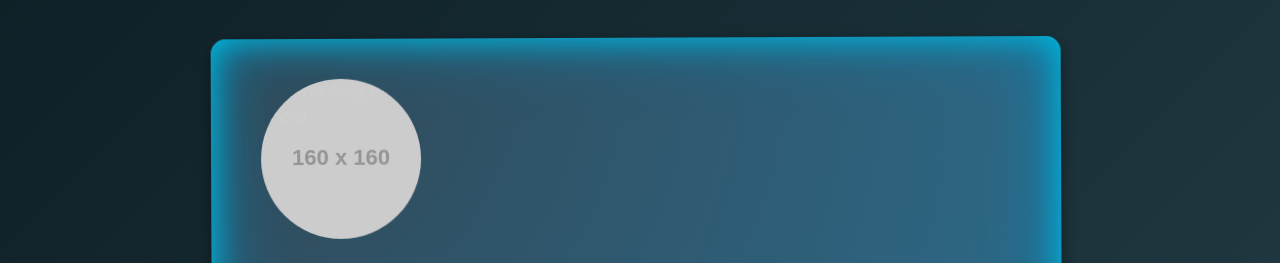
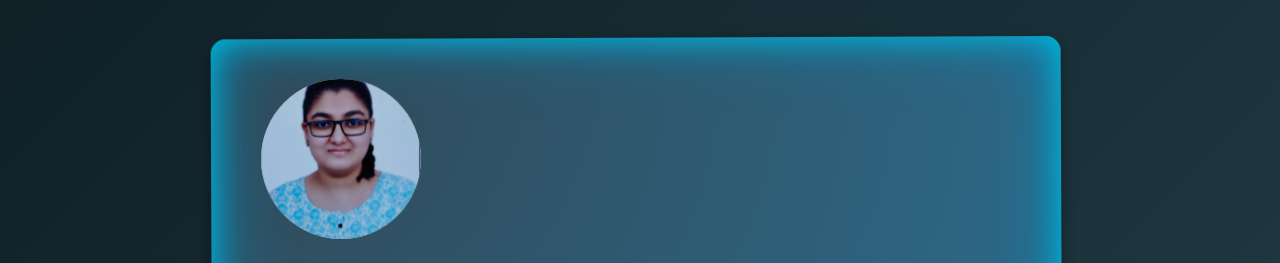
Before and after one commit to komaldegaonkar/kproject1stwebsite, a plain HTML site: page index.html in a window 1280 px wide. Shown: the top 263 px of the page. Drawn offline with Linux system fonts and the light colour scheme; placeholder pictures from the web are drawn by us; a small style sheet from the web is missing; files whose address does not match are found by name.

Commit message:
Update index.html

```diff
--- a/index.html
+++ b/index.html
@@ -411,7 +411,7 @@
         Example:
         <img src="https://your-image-link.com/photo.jpg" alt="Komal Degaonkar Photo" />
       -->
-      <img src=""C:\Users\KOMAL\mypic\komaldpic.JPG"" alt="Komal Degaonkar Photo" />
+      <img src="C:\Users\KOMAL\mypic\komaldpic.JPG" alt="Komal Degaonkar Photo" />
     </div>
     <header>
       <div>
```
